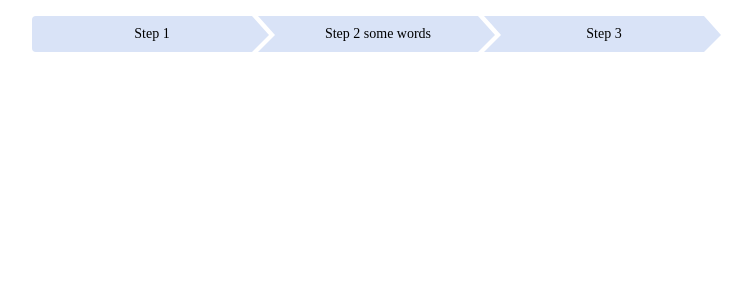
After one commit to hzy916/InventoryTest, a PHP site: page /Test.html in a window 1280 px wide. The commit adds this page. Shown: the top 300 px of the page, without its empty margins (19-770 px from the left). Run offline with PHP 8.4, Linux system fonts and the light colour scheme.

```diff
--- a/web/DeliveryRequests/shipmentSuccess.php
+++ b/web/DeliveryRequests/shipmentSuccess.php
@@ -50,7 +50,7 @@
                 <img class="emptyItemIMG" src="/assets/img/successrequest.png" src="Empty in your Request">
 
                 <h3 class="successText">Your Shipment Request has been submitted successfully.</h3>
-                <a href="ship2.php" class="shipbutton btn btn-1 mb-3"><i class="fa fa-plus"></i> Make Another Shipment Request</a>
+                <a href="ship.php" class="shipbutton btn btn-1 mb-3"><i class="fa fa-plus"></i> Make Another Shipment Request</a>
                 <br>
                 <a href="/dashboard.php" class="backBtn btn  mb-3">Back to Dashboard</a>
             </div>
--- /dev/null
+++ b/web/Test.html
@@ -0,0 +1,69 @@
+<!DOCTYPE html>
+<html lang="en">
+<head>
+    <meta charset="UTF-8">
+    <meta name="viewport" content="width=device-width, initial-scale=1.0">
+    <meta http-equiv="X-UA-Compatible" content="ie=edge">
+    <title>Document</title>
+</head>
+<body>
+<style>
+/* Breadcrups CSS */
+.arrow-steps .step {
+	font-size: 14px;
+	text-align: center;
+	cursor: default;
+	margin: 0 3px;
+	padding: 10px 10px 10px 30px;
+	min-width: 180px;
+	float: left;
+	position: relative;
+	background-color: #d9e3f7;
+	-webkit-user-select: none;
+	-moz-user-select: none;
+	-ms-user-select: none;
+	user-select: none;
+    transition: background-color 0.2s ease;
+    list-style-type:none;
+}
+
+.arrow-steps .step:after,
+.arrow-steps .step:before {
+	content: " ";
+	position: absolute;
+	top: 0;
+	right: -17px;
+	width: 0;
+	height: 0;
+	border-top: 19px solid transparent;
+	border-bottom: 17px solid transparent;
+	border-left: 17px solid #d9e3f7;
+	z-index: 2;
+  transition: border-color 0.2s ease;
+}
+
+.arrow-steps .step:before {
+	right: auto;
+	left: 0;
+	border-left: 17px solid #fff;
+	z-index: 0;
+}
+
+.arrow-steps .step:first-child:before {
+	border: none;
+}
+
+.arrow-steps .step:first-child {
+	border-top-left-radius: 4px;
+	border-bottom-left-radius: 4px;
+}
+</style>
+
+<ul class="arrow-steps clearfix">
+        <li class="step current"> <span> Step 1</span> </li>
+        <li class="step"> <span>Step 2 some words</span> </li>
+        <li class="step"> <span> Step 3</span> </li>
+
+</ul>
+</body>
+</html>
--- a/web/assets/css/multistep.css
+++ b/web/assets/css/multistep.css
@@ -201,4 +201,5 @@
   color: #d0021b;
   text-align: left;
   margin-bottom: .5em;
+  float:right;
 }
```
Also changed, not shown: web/DeliveryRequests/deleteItem_Session.php (added, +8 -0 lines), web/DeliveryRequests/ship.php (+30 -18 lines), web/assets/css/main.css (+17 -1 lines), web/dashboard.php (+6 -2 lines).
